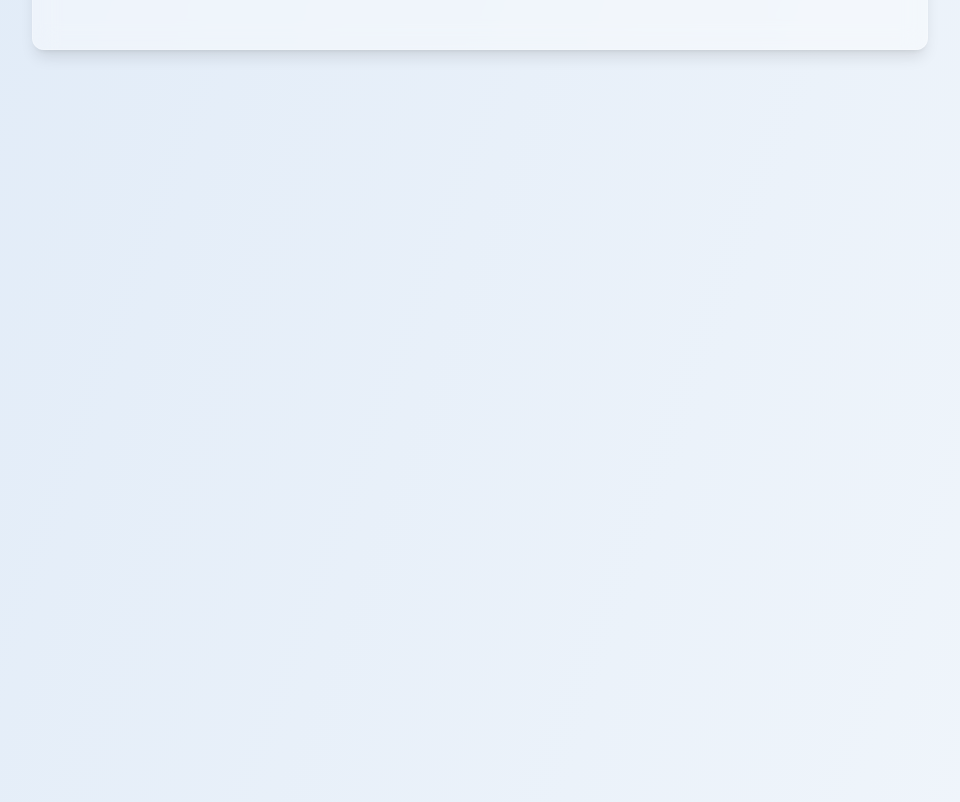
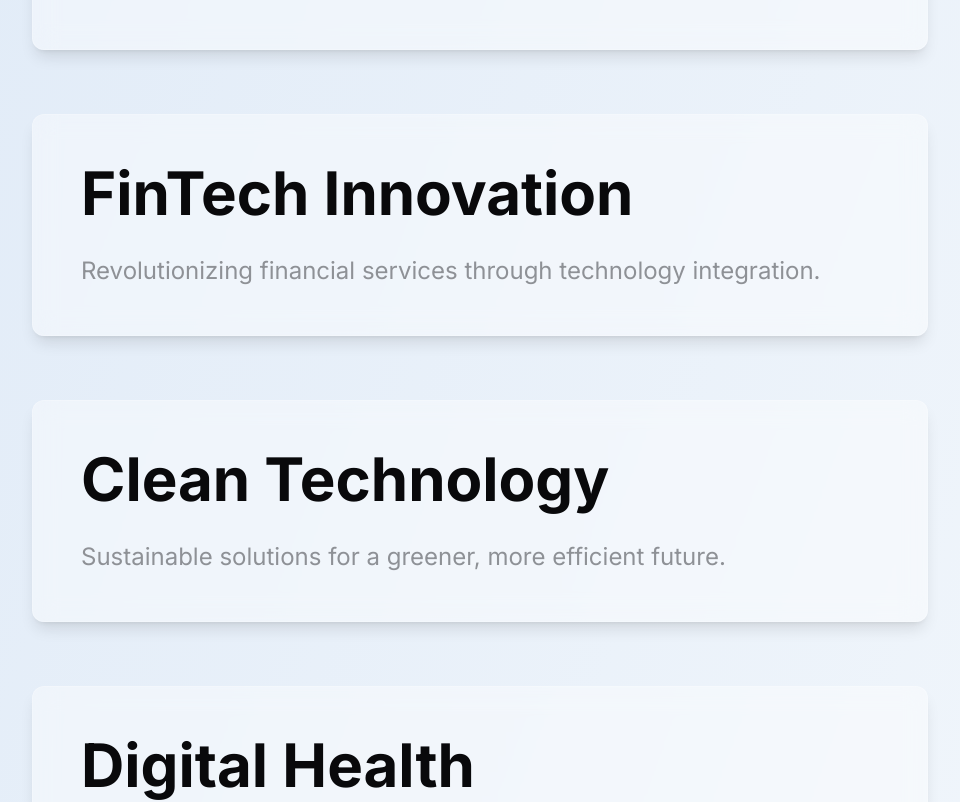
Before and after one commit to Shakz101/conglomerate-connect, a React (Vite) app: page / in a window 1280 px wide. Shown: the part 1292-2094 px from the top of the page, without its empty margins (160-1120 px from the left). Built offline with nearby package versions, Linux system fonts and the light colour scheme.

Commit message:
Improve card visibility on scroll
The other cards should be visible after scrolling past the "AI & Machine Learning" card.

```diff
--- a/src/pages/Index.tsx
+++ b/src/pages/Index.tsx
@@ -149,10 +149,9 @@ const Index = () => {
               key={sector.sector}
               className="max-w-4xl mx-auto"
               data-index={index}
+              id={`opportunity-${index}`} // Added unique ID for each opportunity card
             >
-              <div className={`relative transition-all duration-700 transform ${
-                visibleSections.has(index) ? 'translate-y-0 opacity-100' : 'translate-y-12 opacity-0'
-              }`}>
+              <div className="relative transition-all duration-700 transform opacity-100"> {/* Removed conditional opacity */}
                 <div className={`animate-bg animate-bg-${index + 1} absolute inset-0 rounded-xl -z-10`} />
                 <div className="glass p-12 rounded-xl backdrop-blur-xl">
                   <h2 className="text-4xl md:text-5xl lg:text-6xl font-bold text-gradient mb-8 hover-scale">
```
